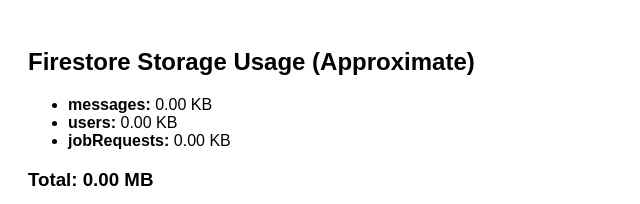
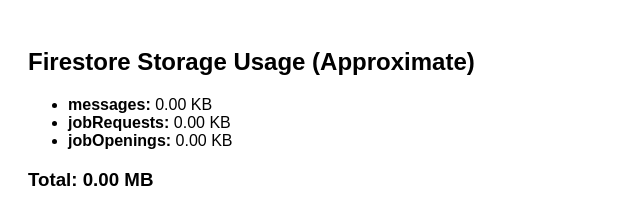
Before and after one commit to TharunRocky/ReferLink, a Next.js app: page /FirestoreDashboard in a window 1280 px wide. Shown: the top 204 px of the page, without its empty margins (0-640 px from the left). Built offline with nearby package versions, Linux system fonts and the light colour scheme; no server answers; the database is empty.

Commit message:
Changed firestor dashboard

```diff
--- a/pages/FirestoreDashboard.js
+++ b/pages/FirestoreDashboard.js
@@ -27,7 +27,7 @@ async function estimateCollectionSize(collectionRef) {
 export default function FirestoreStorageDashboard() {
   const [usage, setUsage] = useState({});
   const [total, setTotal] = useState(0);
-  const collections = ["messages", "users", "jobRequests"]; // Add your top-level collections
+  const collections = ["messages", "jobRequests","jobOpenings"]; // Add your top-level collections
 
   useEffect(() => {
     async function calculateUsage() {
```
